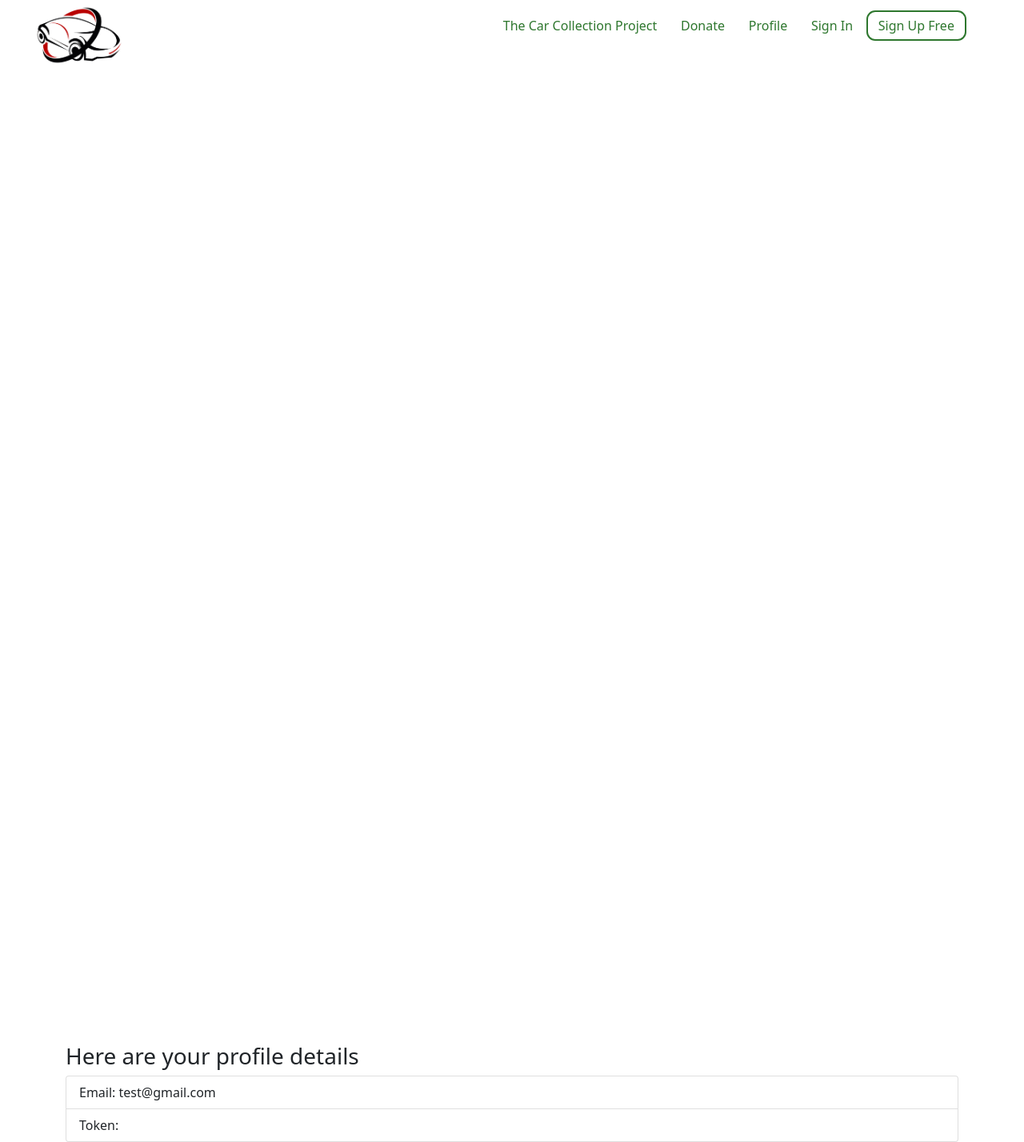
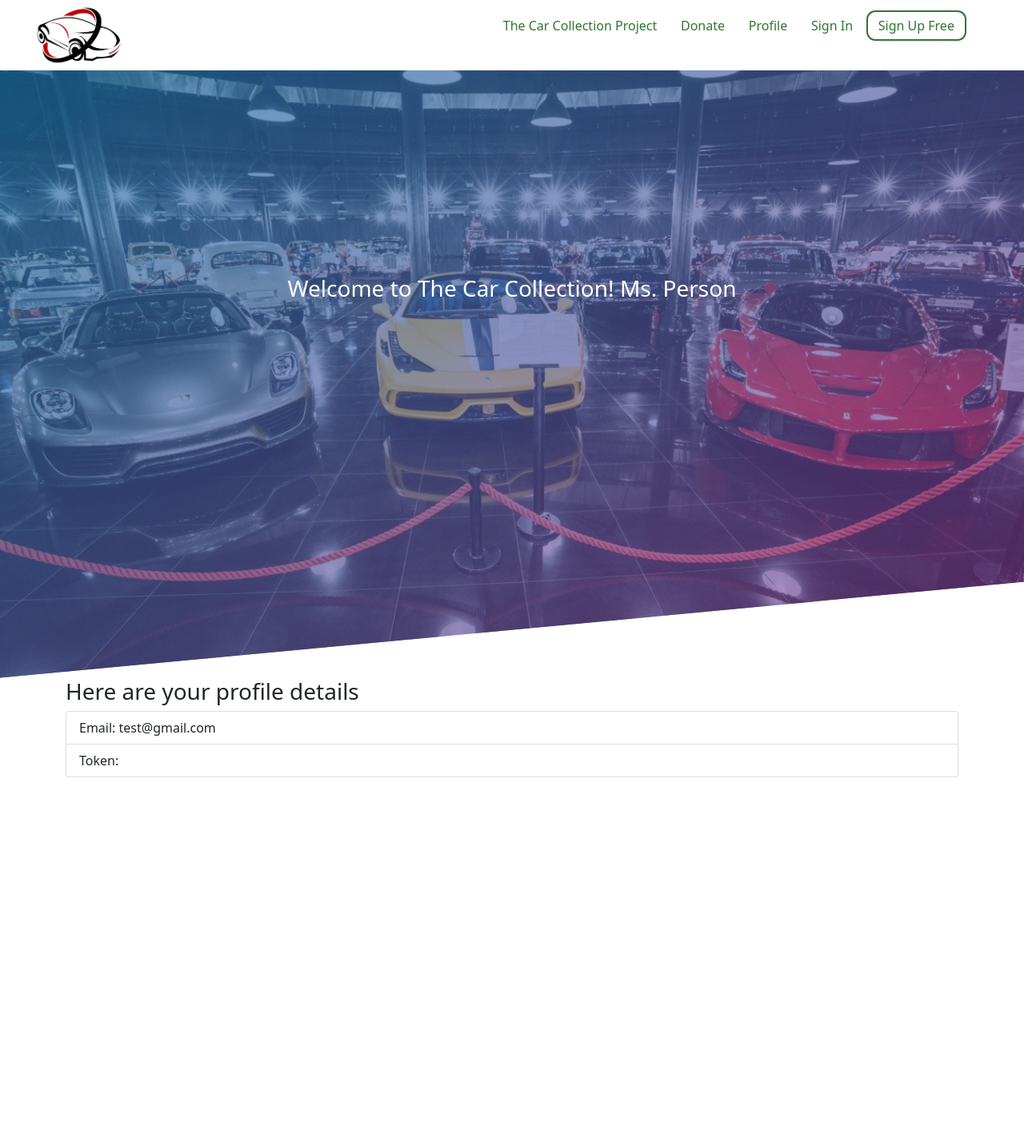
Before and after one commit to leda84/API_car_inventory, a Flask app: page /profile in a window 1280 px wide. Shown: the whole page at 80% size. After the commit the page ends 972 px from the top, so only its background shows below. Run offline with Flask 2, Linux system fonts and the light colour scheme; some libraries are stand-ins or nearby versions.

Commit message:
fixed profile picture

```diff
--- a/car_inventory/static/css/main.css
+++ b/car_inventory/static/css/main.css
@@ -98,8 +98,8 @@
 
 /* profile section */
 .hero-section{
-    height: 95vw;
-    background-image: linear-gradient(to right bottom, rgba (30,115,172,0.7), rgba(142,57,153,0.6)),url(../images/thumb_22540_default_large.jpeg);
+    height: 95vh;
+    background-image: linear-gradient(to right bottom, rgba(30,115,172,0.7), rgba(142,57,153,0.6)), url(../images/thumb_22540_default_large.jpeg);
     background-size: cover;
     background-position: 35% 50%;
     -webkit-clip-path: polygon(0 0, 100% 0, 100% 80vh, 0 100%);
```
